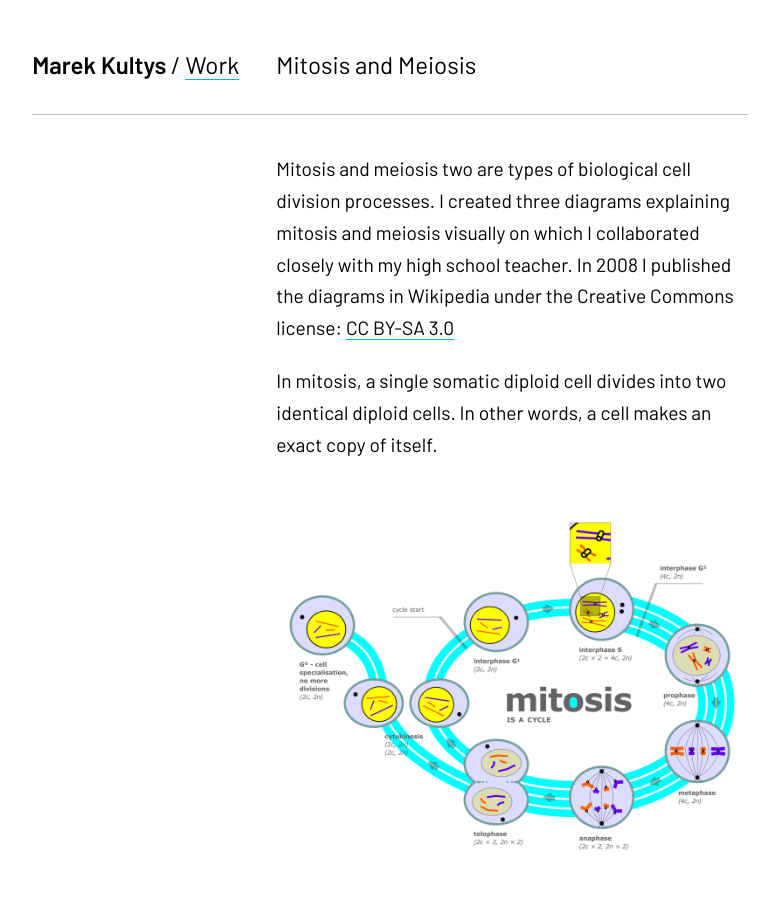
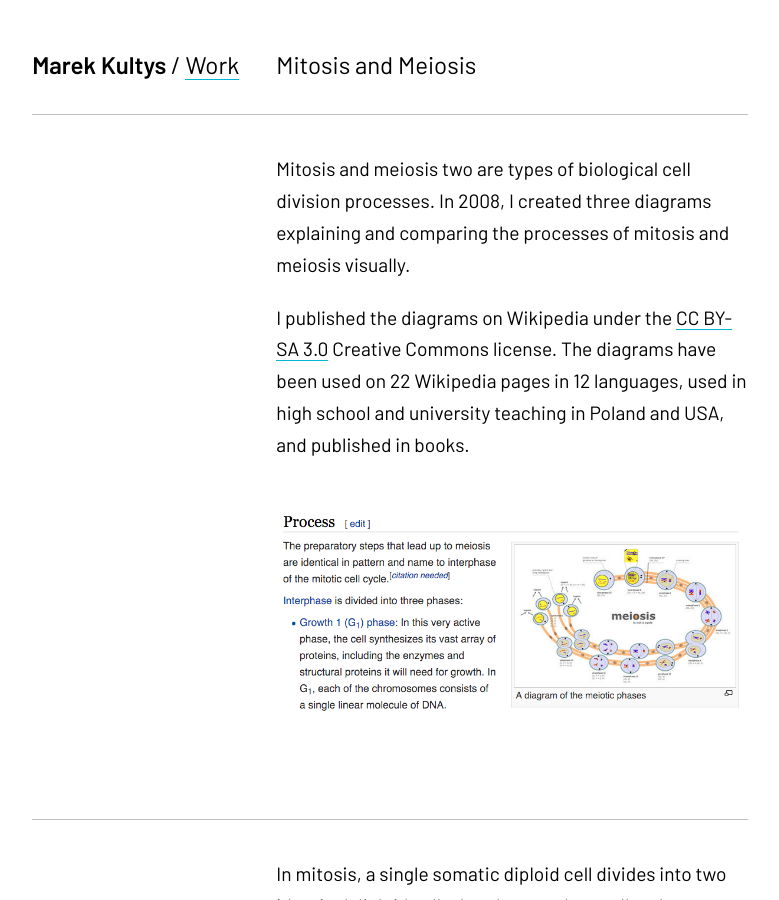
Before and after one commit to marek-kultys/marekkultys.github.io, a Jekyll site: the page built from work/mitosis-and-meiosis/index.html, in a window 1280 px wide and 900 px high. Shown: the whole window, without its empty margins (250-1029 px from the left). Built offline with Jekyll 4.4.1, drawn with Linux system fonts in a browser that asks for light colours; some of the changed text lies outside the part shown.

Commit message:
Refine mitosis project content

```diff
--- a/work/mitosis-and-meiosis/index.html
+++ b/work/mitosis-and-meiosis/index.html
@@ -7,8 +7,21 @@ label: project-mitosis
    <div class="container">
       <div class="container-two-thirds shift">
          <p>
-            Mitosis and meiosis two are types of biological cell division processes. I created three diagrams explaining mitosis and meiosis visually on which I collaborated closely with my high school teacher. In 2008 I published the diagrams in Wikipedia under the Creative Commons license: <a href="https://creativecommons.org/licenses/by-sa/3.0/">CC BY-SA 3.0</a>
+            Mitosis and meiosis two are types of biological cell division processes. In 2008, I created three diagrams explaining and comparing the processes of mitosis and meiosis visually.
          </p>
+         <p>
+            I published the diagrams on Wikipedia under the <a href="https://creativecommons.org/licenses/by-sa/3.0/" title="CC BY-SA 3.0 license definition on the Creative Commons website">CC BY-SA 3.0</a> Creative Commons license. The diagrams have been used on 22 Wikipedia pages in 12 languages, used in high school and university teaching in Poland and USA, and published in books.
+         </p>
+         <div class="block-of-images">
+            <img src="/img/work/mitosis-meiosis/mitosis_11.png">
+         </div>
+      </div>
+   </div>
+
+   {% include divider.html %}
+
+   <div class="container">
+      <div class="container-two-thirds shift">
          <p>
             In mitosis, a single somatic diploid cell divides into two identical diploid cells. In other words, a cell makes an exact copy of itself.
          </p>
@@ -52,17 +65,4 @@ label: project-mitosis
          </div>
       </div>
    </div>
-
-   {% include divider.html %}
-
-   <div class="container">
-      <div class="container-two-thirds shift">
-         <p>
-            In 2008 I published the diagrams under the <a href="https://creativecommons.org/licenses/by-sa/3.0/" title="CC BY-SA 3.0 license definition on the Creative Commons website">CC BY-SA 3.0</a> Creative Commons license. Since then the diagrams have been used on 22 Wikipedia pages in 12 languages, used in high school and university teaching in Poland and USA, and published in books.
-         </p>
-         <div class="block-of-images">
-            <img src="/img/work/mitosis-meiosis/mitosis_11.png">
-         </div>
-      </div>
-   </div>
 </section>
```
Also changed, not shown: img/work/mitosis-meiosis/mitosis_11.png.
